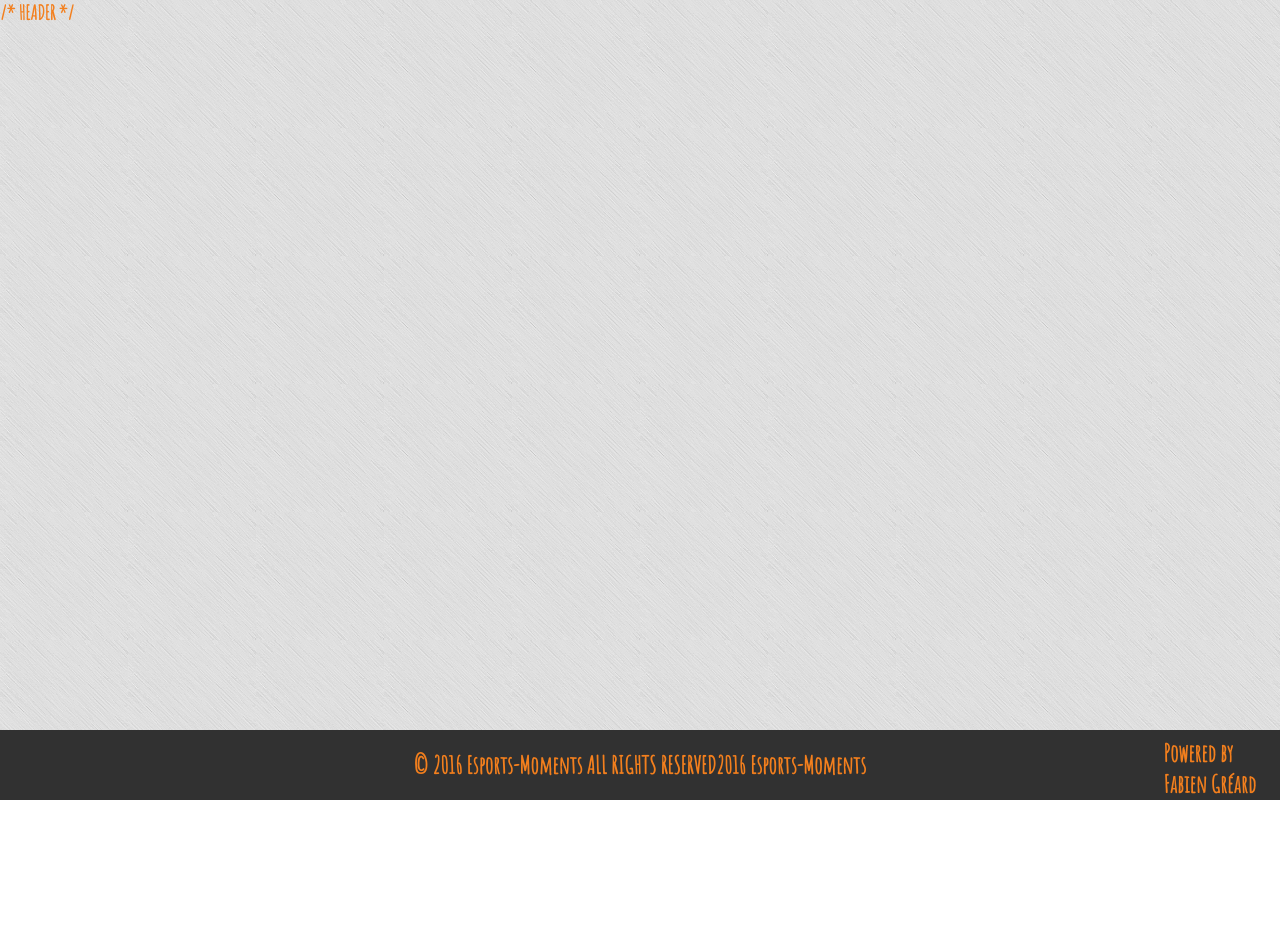
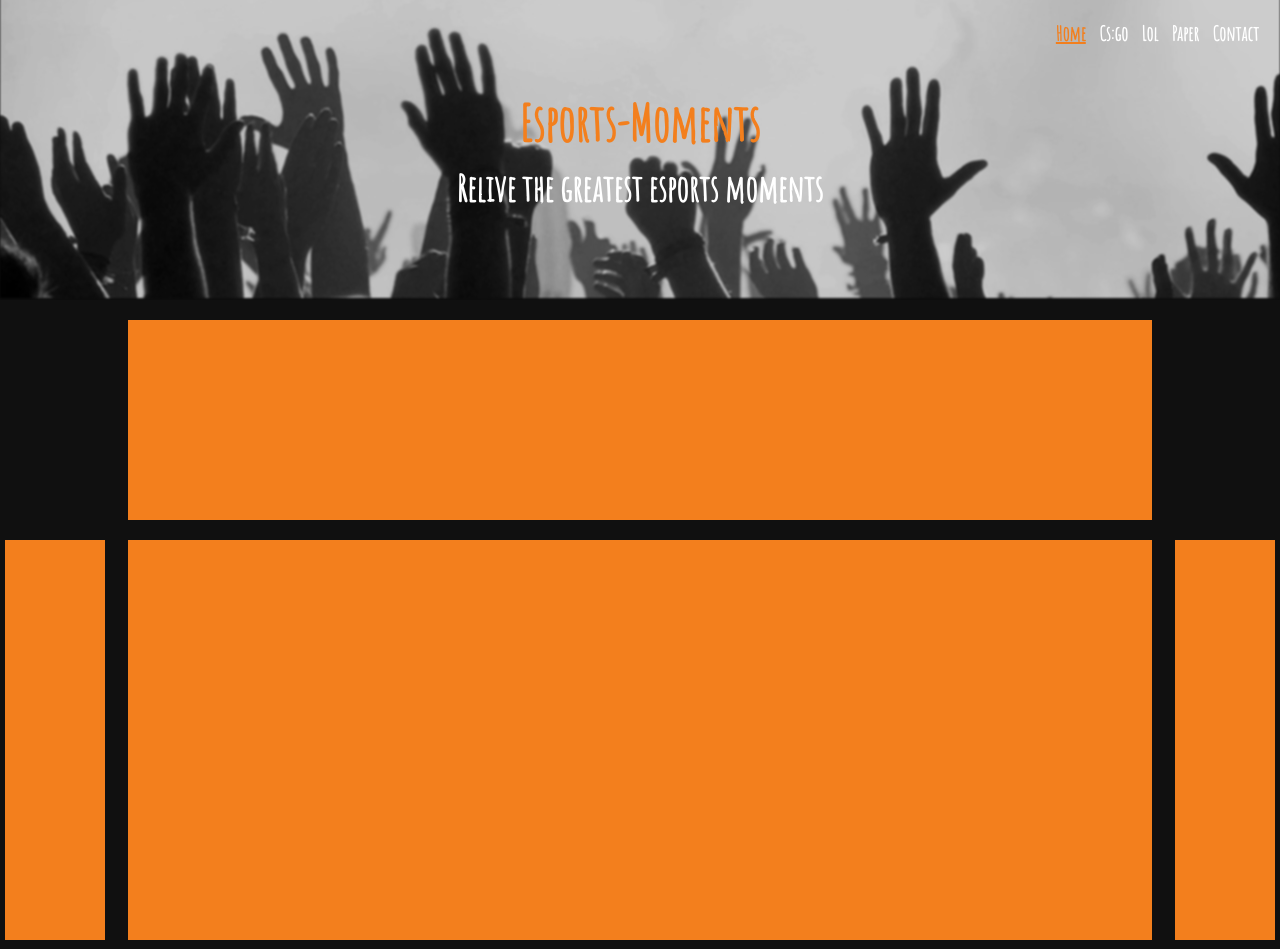
Before and after one commit to FabienGreard/esports-moments, a website: page view/index.html in a window 1280 px wide. Shown: the top 949 px of the page. Before the commit the page ends 800 px from the top, so only its background shows below. Drawn offline with nearby package versions, Linux system fonts and the light colour scheme; no server answers.

Commit message:
design v1

```diff
--- a/view/index.html
+++ b/view/index.html
@@ -8,9 +8,32 @@
     </head>
     <body>
       <header>
-        /* HEADER */
+        <div class="img_fullsize">
+          <div class="img_fullsize_title">
+            <h1>Esports-Moments</h1>
+            <h2 class="img_fullsize_title_below">Relive the greatest esports moments</h2>
+          </div>
+        </div>
+        <nav class="nav_contener">
+          <ul>
+            <li class="active">Home</li>
+            <li>Cs:go</li>
+            <li>Lol</li>
+            <li>Paper</li>
+            <li>Contact</li>
+          </ul>
+        </nav>
       </header>
-
+      <section class="best_of_3_moments_contener">
+      </section>
+      <section class="moments_contener">
+        <div class="ad_left">
+        </div>
+        <div class="moments">
+        </div>
+        <div class="ad_right">
+        </div>
+      </section>
       <footer>
         <p id="copyright">© 2016 Esports-Moments ALL RIGHTS RESERVED</p>
         <p id="powered">Powered by <br/> <a class="link" href="https://twitter.com/fabien_greard">Fabien Gréard</a></p>
--- a/view/style/footer.css
+++ b/view/style/footer.css
@@ -1,17 +1,17 @@
 /*
 Black: #313131 rgb (49, 49, 49)
+blackblack: #101010 rgb (16, 16, 16)
 White: #FFFFFF rgb (255, 255, 255)
 Orange: #F37F1D rgb (243, 127, 29)
 Pinky : #EE6F6F; rgb (238, 111, 111)
 Red-Pink : #FF3131; rgb (243, 49, 49)
 */
 footer{
-  position: fixed;
-  bottom: 0;
+  position: relative;
   width: 100%;
   font-size: 1.2em;
   background-color: #313131;
-  color: #F37F1D!important;
+  color: #FFFFFF;
 }
 
 #copyright{
--- a/view/style/header.css
+++ b/view/style/header.css
@@ -1,7 +1,63 @@
 /*
 Black: #313131 rgb (49, 49, 49)
+blackblack: #101010 rgb (16, 16, 16)
 White: #FFFFFF rgb (255, 255, 255)
 Orange: #F37F1D rgb (243, 127, 29)
 Pinky : #EE6F6F; rgb (238, 111, 111)
 Red-Pink : #FF3131; rgb (243, 49, 49)
 */
+.img_fullsize{
+  background-color: rgba(0, 0, 0, 0.2);
+  height: 300px;
+  position: relative;
+  margin: 0px;
+}
+
+.img_fullsize:after{
+  height: 300px;
+  content: '';
+  background-image: url("../_inc/header.jpg");
+  background-repeat: no-repeat;
+  background-position: center;
+
+  -webkit-filter: blur(1px);
+         -moz-filter: blur(1px);
+          -ms-filter: blur(1px);
+           -o-filter: blur(1px);
+              filter: blur(1px);
+  position: absolute;
+  top: -2px;
+  bottom:0;
+  left: 0px;
+  right: 0px;
+  z-index: -1;
+}
+
+.img_fullsize_title{
+  color: #F37F1D;
+  text-align: center;
+  padding-top: 86px;
+}
+
+.img_fullsize_title_below{
+  color: #FFFFFF;
+}
+
+.nav_contener{
+  color: #FFFFFF;
+  list-style: none;
+  position: absolute;
+  top: 0;
+  right: 0;
+}
+
+.nav_contener li{
+  display: inline-block;
+  padding: 5px;
+  cursor: pointer;
+}
+
+.active{
+  color: #F37F1D;
+  text-decoration: underline;
+}
--- a/view/style/index.css
+++ b/view/style/index.css
@@ -1,7 +1,46 @@
 /*
 Black: #313131 rgb (49, 49, 49)
+blackblack: #101010 rgb (16, 16, 16)
 White: #FFFFFF rgb (255, 255, 255)
 Orange: #F37F1D rgb (243, 127, 29)
 Pinky : #EE6F6F; rgb (238, 111, 111)
 Red-Pink : #FF3131; rgb (243, 49, 49)
 */
+.best_of_3_moments_contener{
+  margin: auto;
+  background-color: #F37F1D;
+  margin-top: 20px;
+  margin-bottom: 20px;
+  height: 200px;
+  width: 1024px;
+}
+
+.moments_contener{
+  text-align: center;
+  width: 100%;
+  margin-top: 20px;
+  margin-bottom: 20px;
+}
+
+.moments{
+  background-color: #F37F1D;
+  height: 400px;
+  width: 1024px;
+  display: inline-block;
+}
+
+.ad_left{
+  display: inline-block;
+  background-color: #F37F1D;
+  height: 400px;
+  width: 100px;
+  margin-right: 20px;
+}
+
+.ad_right{
+  display: inline-block;
+  background-color: #F37F1D;
+  height: 400px;
+  width: 100px;
+  margin-left: 20px;
+}
--- a/view/style/init.css
+++ b/view/style/init.css
@@ -1,6 +1,7 @@
 /*  Palletes couleurs
 
 Black: #313131 rgb (49, 49, 49)
+blackblack: #101010 rgb (16, 16, 16)
 White: #FFFFFF rgb (255, 255, 255)
 Orange: #F37F1D rgb (243, 127, 29)
 Pinky : #EE6F6F; rgb (238, 111, 111)
@@ -27,8 +28,7 @@
 }
 
 body {
-  background-image: url(../_inc/128-174.jpg);
-  color: #F37F1D;
+  background-color: #101010;
   font-family: 'Open Sans', sans-serif;
   font-family: 'Amatic SC', cursive;
   line-height: 1.3;
@@ -63,7 +63,6 @@
 
 h1,
 .h1-like {
-  color: #FFFFFF;
   font-family: 'Amatic SC', cursive;
   font-size: 2.4875em;
   /* equiv 48px */
@@ -73,7 +72,6 @@
 
 h2,
 .h2-like {
-  color: #313131;
   font-family: 'Amatic SC', cursive;
   font-size: 1.8em;
   /* equiv 36px */
@@ -83,7 +81,6 @@
 
 h3,
 .h3-like {
-  color: #313131;
   font-family: 'Amatic SC', cursive;
   font-size: 1.5em;
   /* equiv 30px */
@@ -93,7 +90,6 @@
 
 h4,
 .h4-like {
-  color: #313131;
   font-family: 'Amatic SC', cursive;
   font-size: 1.375em;
   /* equiv 27.5px */
@@ -103,7 +99,6 @@
 
 h5,
 .h5-like {
-  color: #313131;
   font-family: 'Amatic SC', cursive;
   font-size: 1.25em;
   /* equiv 25px */
```
Also changed, not shown: view/_inc/header.jpg (added).
